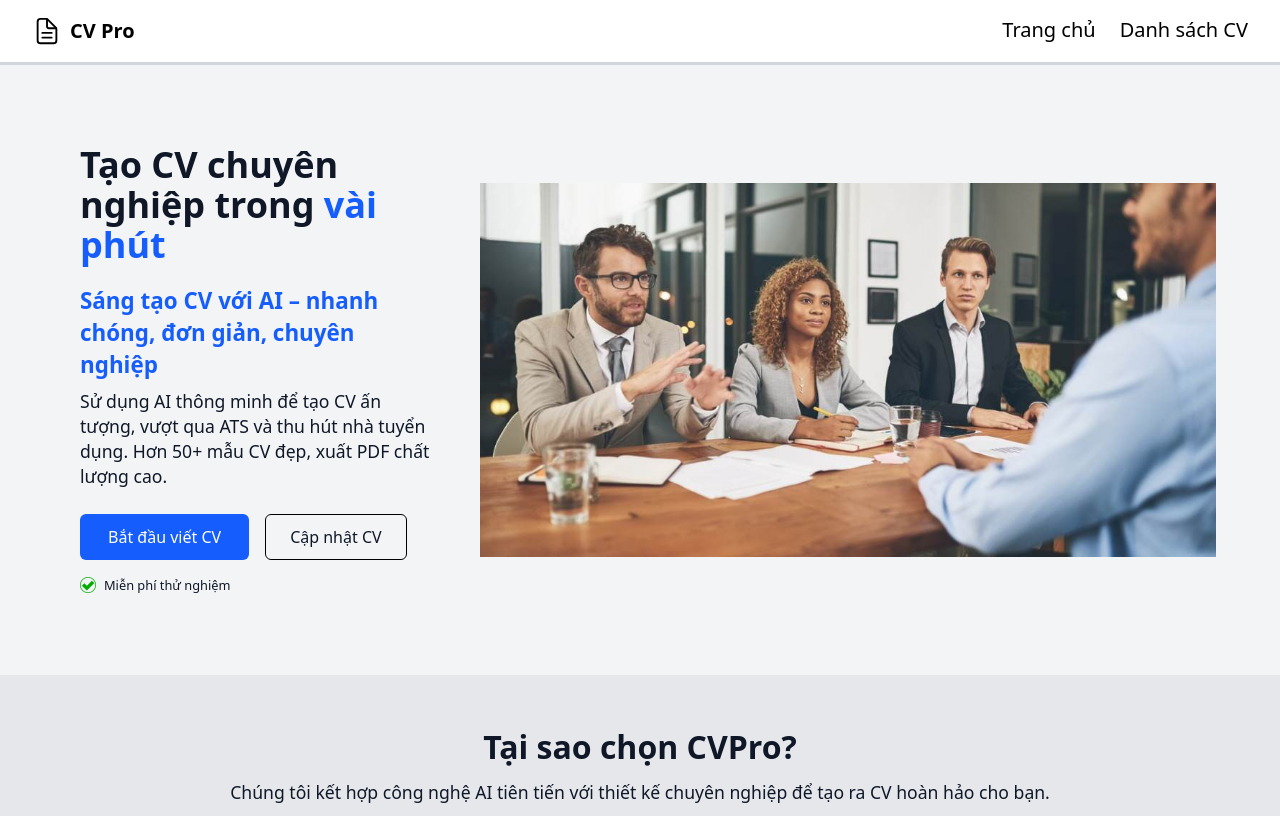
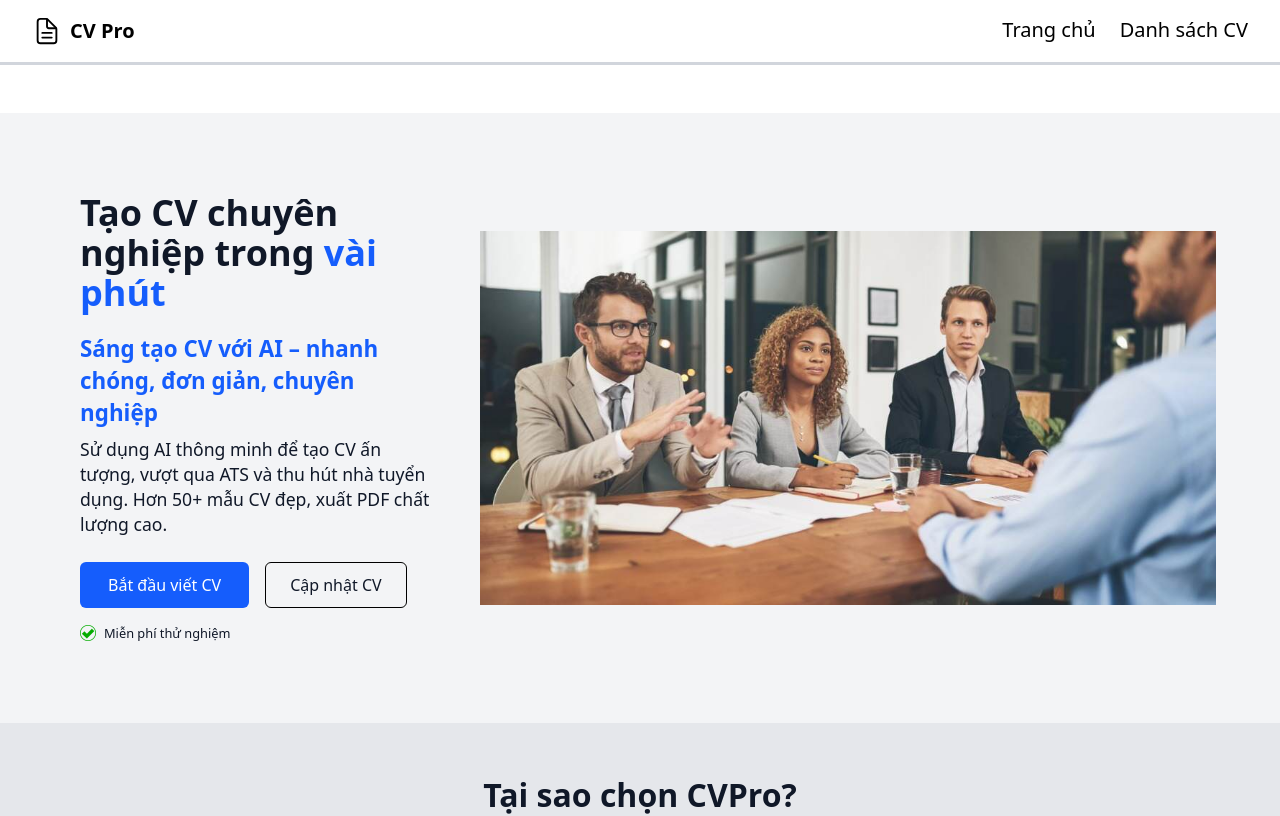
Before and after one commit to penguyn47/cv-builder, a Next.js app: page / in a window 1280 px wide. Shown: the top 816 px of the page. Built offline with nearby package versions, Linux system fonts and the light colour scheme.

Commit message:
feat(ui): add Suspense for lazy loading components

```diff
--- a/src/app/layout.tsx
+++ b/src/app/layout.tsx
@@ -1,5 +1,6 @@
 import Navbar from '@/components/Navbar'
 import './globals.css'
+import { Suspense } from 'react'
 import { ToastContainer } from 'react-toastify'
 
 export default function RootLayout({
@@ -11,7 +12,9 @@ export default function RootLayout({
 		<html lang="en">
 			<body>
 				<Navbar />
-				<div>{children}</div>
+				<br />
+				<br />
+				<Suspense>{children}</Suspense>
 				<ToastContainer theme="dark" position="bottom-right" />
 			</body>
 		</html>
```
